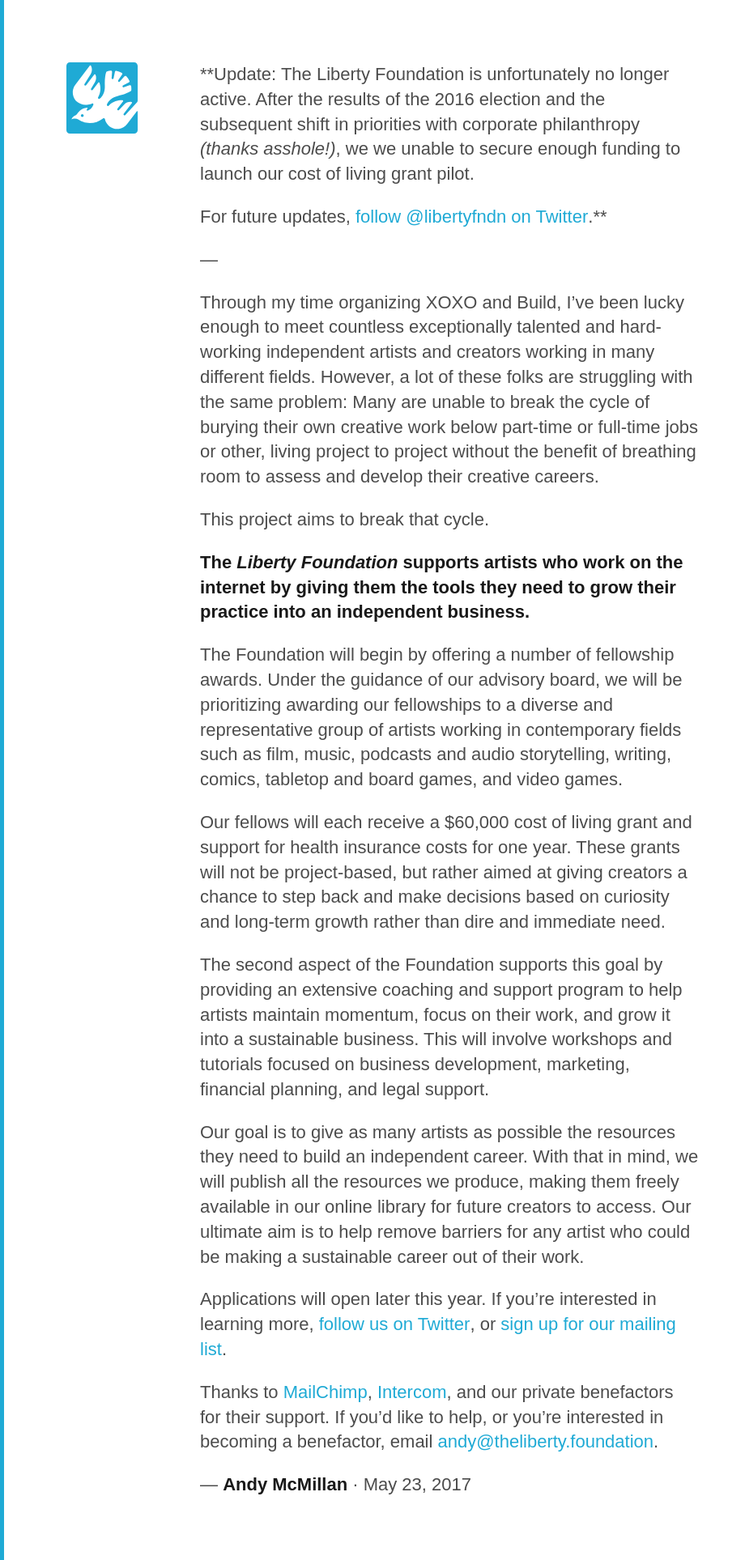
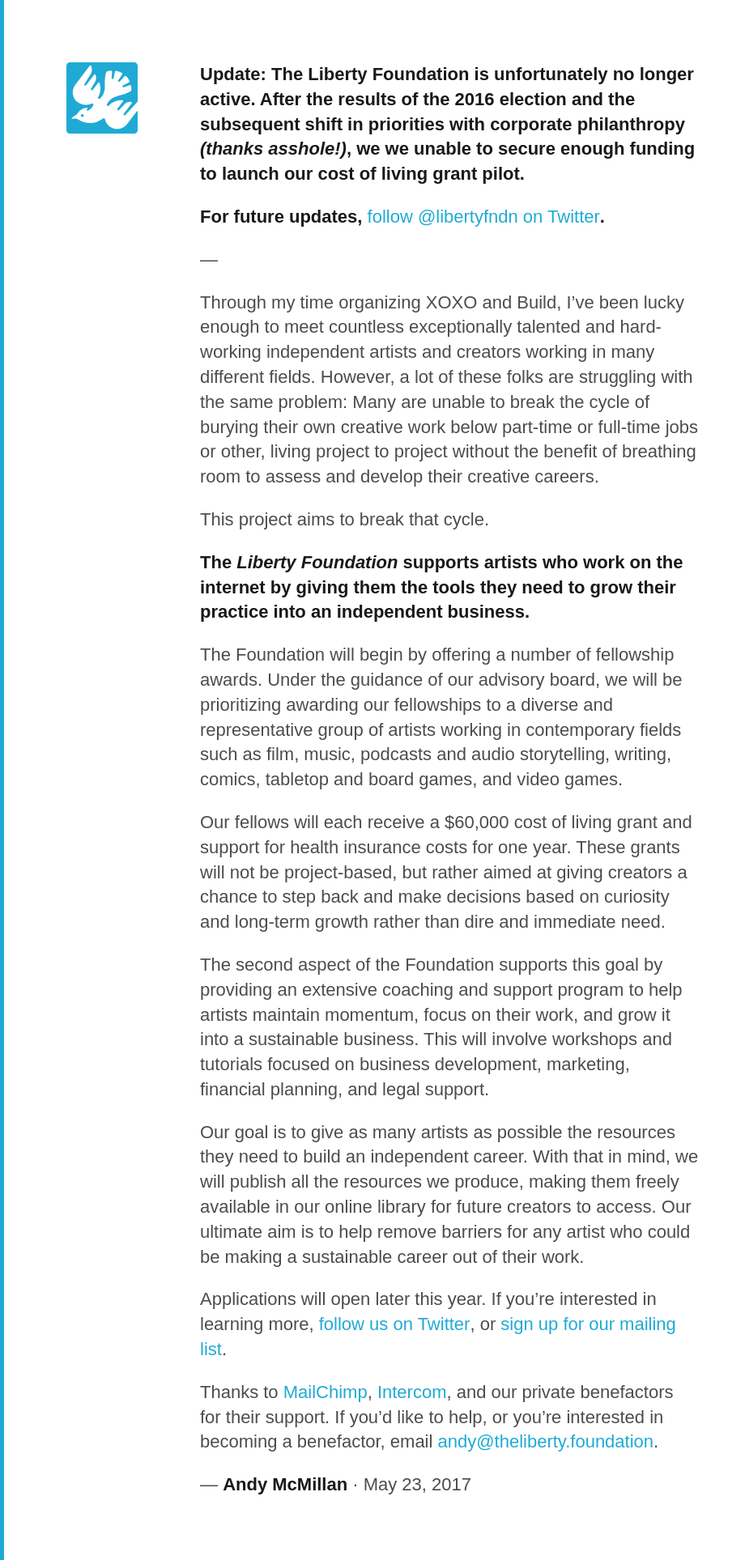
Before and after one commit to thelibertyfoundation/website, a Jekyll site: the page built from index.md, in a window 1280 px wide. Shown: the whole page at 81% size, without its empty margins (0-920 px from the left). Built offline with Jekyll 4.4.1, drawn with Linux system fonts in a browser that asks for light colours.

```diff
--- a/index.md
+++ b/index.md
@@ -3,9 +3,9 @@ layout: default
 title: Liberty Foundation
 ---
 
-**Update: The Liberty Foundation is unfortunately no longer active. After the results of the 2016 election and the subsequent shift in priorities with corporate philanthropy _(thanks asshole!)_, we we unable to secure enough funding to launch our cost of living grant pilot.
+**Update: The Liberty Foundation is unfortunately no longer active. After the results of the 2016 election and the subsequent shift in priorities with corporate philanthropy _(thanks asshole!)_, we we unable to secure enough funding to launch our cost of living grant pilot.**
 
-For future updates, [follow @libertyfndn on Twitter](https://twitter.com/libertyfndn).**
+**For future updates, [follow @libertyfndn on Twitter](https://twitter.com/libertyfndn).**
 
 —
 
```
